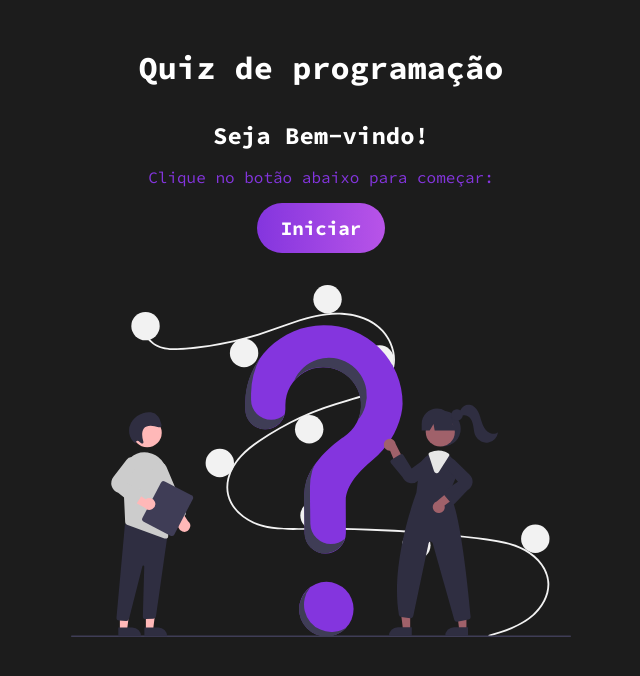
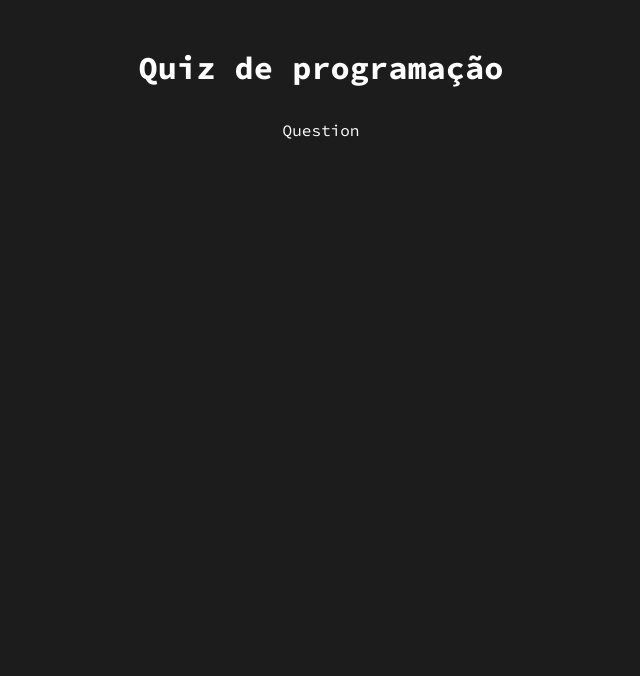
Before and after one commit to AnaCBrandao/react-quiz, a React (Vite) app: page / in a window 1280 px wide. Both pictures are taken after a click on the button "Iniciar". Shown: the top 676 px of the page, without its empty margins (319-959 px from the left). Built offline with nearby package versions, Linux system fonts and the light colour scheme.

Commit message:
mudança de estado

```diff
--- a/src/App.jsx
+++ b/src/App.jsx
@@ -1,13 +1,21 @@
+
+import { useContext } from 'react'
+import { QuizContext } from './context/quiz'
+
 import Welcome from './components/Welcome'
+import Question from './components/Question'
 
 import './App.css'
 
 function App() {
 
+  const [quizState, dispatch] = useContext(QuizContext);
+
   return (
     <div className='App'>
       <h1>Quiz de programação</h1>
-      <Welcome />
+      {quizState.gameStage === "Start" && <Welcome/>}
+      {quizState.gameStage === "Playing" && <Question/>}
     </div>
   )
 }
--- /dev/null
+++ b/src/components/Question.jsx
@@ -0,0 +1,18 @@
+import React from 'react'
+import './Question.css'
+
+import { useContext } from 'react'
+import { QuizContext } from '../context/quiz'
+
+const Question = () => {
+  const [quizState, dispatch] = useContext(QuizContext);
+
+
+  return (
+    <div id="question">
+        Question
+    </div>
+  )
+}
+
+export default Question
--- a/src/context/quiz.jsx
+++ b/src/context/quiz.jsx
@@ -13,7 +13,10 @@
 
     switch(action.type){
         case "CHANGE_STATE":
-            return state;
+            return {
+                ...state,
+                gameStage: STAGES[1],
+            };
         default:
             return state;
     }
```
Also changed, not shown: src/components/Question.css (added).
